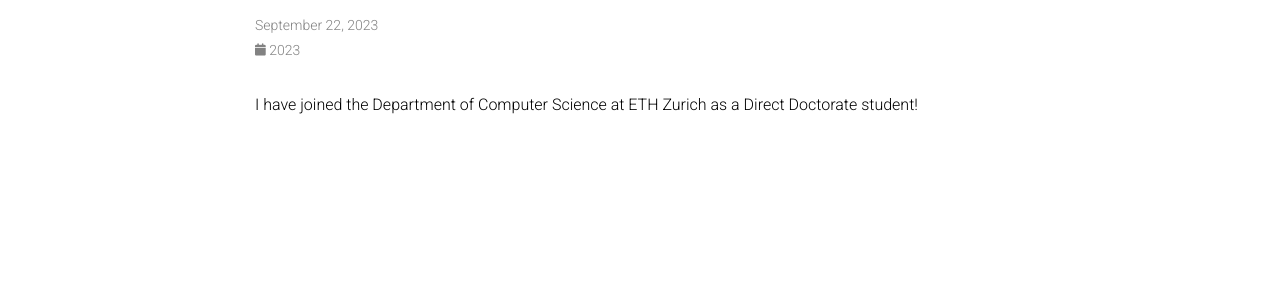
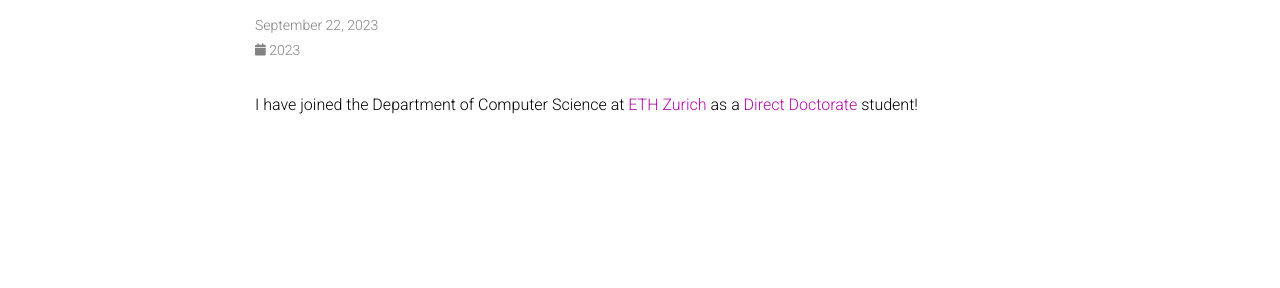
Before and after one commit to gdrosos/gdrosos.github.io, a Jekyll site: the page built from _news/announcement_1.md, in a window 1280 px wide. Shown: the part 146-434 px from the top of the page. Built offline with Jekyll 4.4.1, drawn with Linux system fonts in a browser that asks for light colours; full-size pictures stand in for the smaller copies a plugin makes; comment, search, counter and statistics services are not loaded; a style sheet for code colours, icons or effects is not loaded; some of the changed lines change nothing that is shown.

Commit message:
More fixes

```diff
--- a/_news/announcement_1.md
+++ b/_news/announcement_1.md
@@ -4,4 +4,4 @@
 inline: true
 related_posts: false
 ---
-I have joined the Department of Computer Science at ETH Zurich as a Direct Doctorate student!
+I have joined the Department of Computer Science at [ETH Zurich](https://ethz.ch/en.html) as a [Direct Doctorate](https://inf.ethz.ch/doctorate/direct-doctorate-computer-science.html) student!
```
